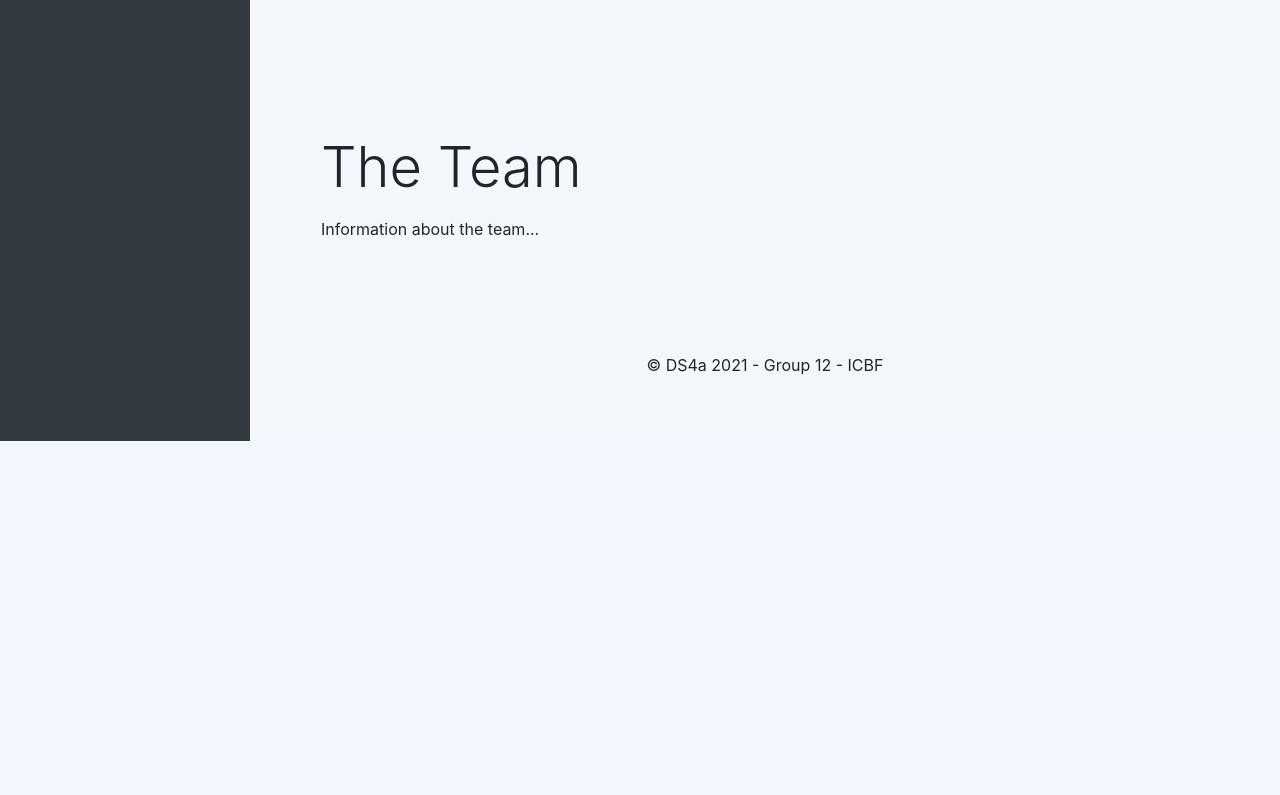
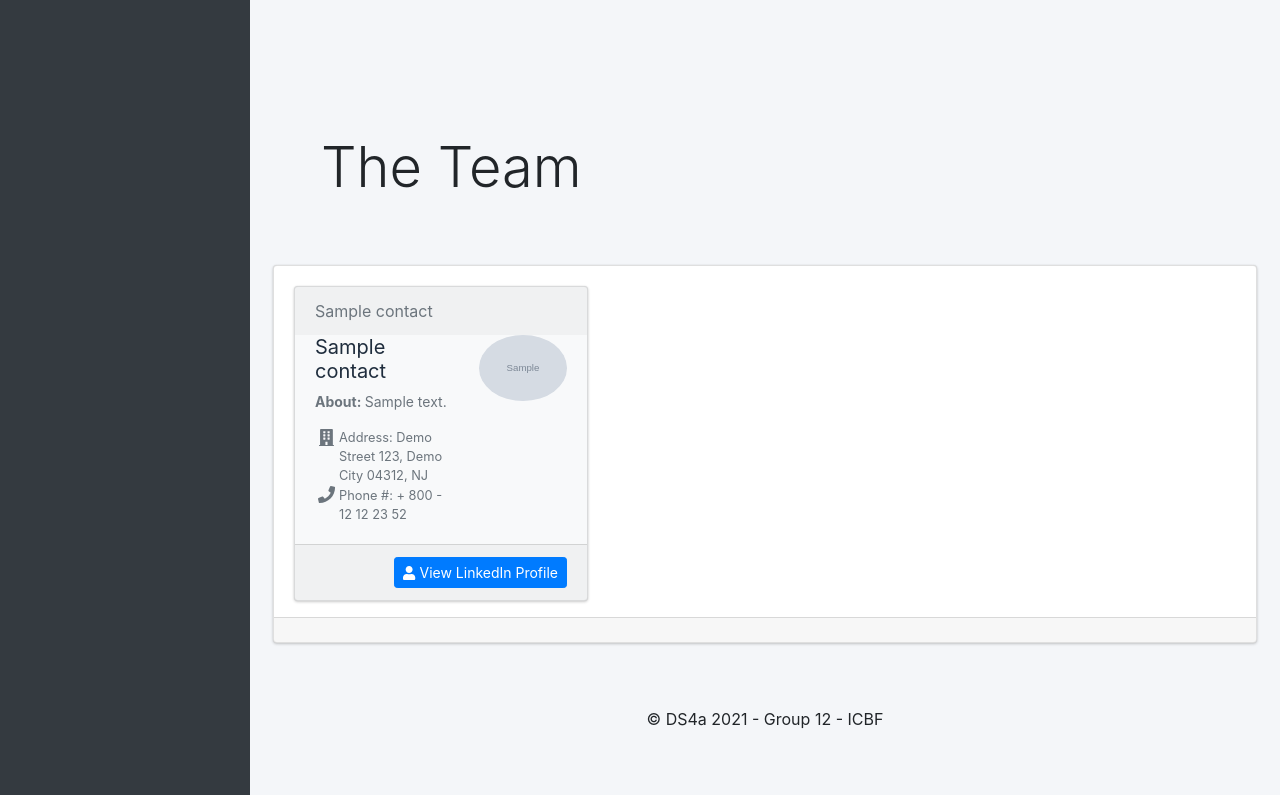
Before and after one commit to cjbm7/DS4A-Malnutrition-Recurrence, a Flask app: template app/templates/index.html in a window 1280 px wide. Shown: the part 1576-2371 px from the top of the page. Before the commit the page ends 2017 px from the top, so only its background shows below. Run offline with Flask 3, Linux system fonts and the light colour scheme; the template is opened without the code that fills it: most values are stand-ins (such as "Sample title", 1, 10 or a date in 2020); grey boxes marked "Sample" are stand-in pictures; parts of the project's set-up code (start-up, migrations or seed data) failed here and were passed over; some libraries are stand-ins or nearby versions.

Commit message:
Actualización Landing Page
Se incluyó ajustes, y zona de contactos del equipo

```diff
--- a/app/templates/index.html
+++ b/app/templates/index.html
@@ -160,14 +160,67 @@
         <div class="p-5">
           <h1 class="display-4">The Team</h1>
           <p class="lead">
-            <div class="text-justify">
-              Information about the team...
-            </div>
+
           </p>
         </div>
       </div>
     </div>
   </section>
+
+<!-- TEST -->
+
+
+    <section class="content">
+
+        <!-- Default box -->
+        <div class="card card-solid">
+          <div class="card-body pb-0">
+            <div class="row">
+
+              <!-- Person Box -->
+              {% for contact in all_contacts %}
+              <div class="col-12 col-sm-6 col-md-4 d-flex align-items-stretch flex-column">
+                <div class="card bg-light d-flex flex-fill">
+                  <div class="card-header text-muted border-bottom-0">
+                    {{all_contacts[contact].title}}
+                  </div>
+                  <div class="card-body pt-0">
+                    <div class="row">
+                      <div class="col-7">
+                        <h2 class="lead"><b>{{all_contacts[contact].name}}</b></h2>
+                        <p class="text-muted text-sm"><b>About: </b> {{all_contacts[contact].About}} </p>
+                        <ul class="ml-4 mb-0 fa-ul text-muted">
+                          <li class="small"><span class="fa-li"><i class="fas fa-lg fa-building"></i></span> Address: Demo Street 123, Demo City 04312, NJ</li>
+                          <li class="small"><span class="fa-li"><i class="fas fa-lg fa-phone"></i></span> Phone #: + 800 - 12 12 23 52</li>
+                        </ul>
+                      </div>
+                      <div class="col-5 text-center">
+                        <img src= {{ url_for("static", filename= all_contacts[contact].foto)}} alt="user-avatar" class="img-circle img-fluid">
+                      </div>
+                    </div>
+                  </div>
+                  <div class="card-footer">
+                    <div class="text-right">
+                      <a href={{all_contacts[contact].linkedin}} class="btn btn-sm btn-primary">
+                        <i class="fas fa-user"></i> View LinkedIn Profile
+                      </a>
+                    </div>
+                  </div>
+                </div>
+              </div>
+              {% endfor %}
+            </div>
+          </div>
+          <!-- /.card-body -->
+          <div class="card-footer">
+
+          </div>
+          <!-- /.card-footer -->
+        </div>
+        <!-- /.card -->
+
+      </section>
+
 
 
   <footer class="container">
```
Also changed, not shown: app/views.py (+23 -1 lines), app/static/img/abraham.png (added), app/static/img/camilo.png (added), app/static/img/carlos.png (added), app/static/img/edwar.png (added), app/static/img/giovanni.png (added), app/static/img/javier.png (added), app/static/img/miller.png (added).
